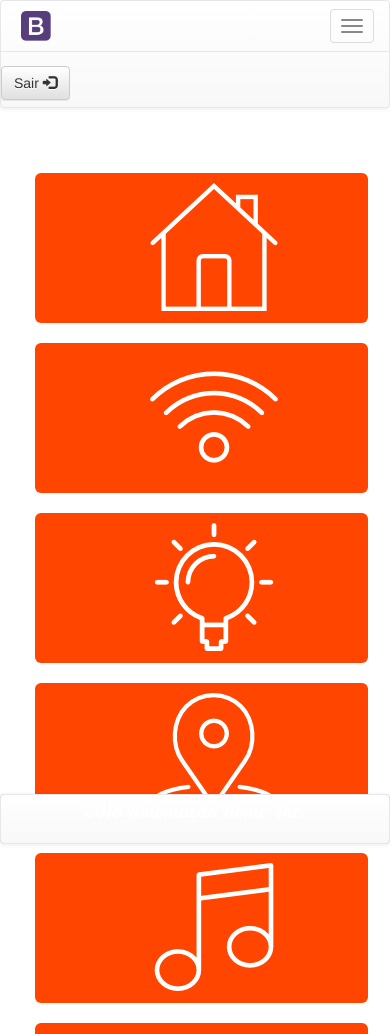
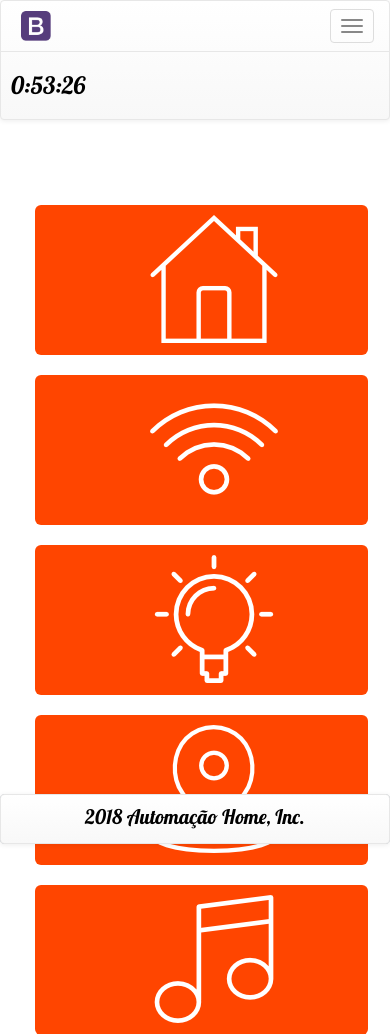
Before and after one commit to dudubass15/Sistema-de-automacao-home, a PHP site: page / in a window 390 px wide, after a click on "Toggle navigation". Shown: the top 1034 px of the page. Run offline with PHP 8.4, Linux system fonts and the light colour scheme; some libraries are stand-ins or nearby versions.

Commit message:
correção da responsividade do rodape, insercao de horario br

```diff
--- a/css/menu.css
+++ b/css/menu.css
@@ -1,7 +1,23 @@
+#navbar {
+	background: none;
+}
 #navbar ul {
+
 }
 #navbar ul li button {
 	margin-top: 6px;
 	/*background-color: #563D7C;
 	color: white;*/
 }
+
+#navbar #menu-hr{
+	margin-top: 8px;
+	font-size: 24px;
+	font-family: 'Lobster', cursive;
+	color: black;
+}
+
+@media screen and (max-width: 820px) {
+	#navbar #menu-hr{
+		margin-left: 10px;
+}
--- a/css/style.css
+++ b/css/style.css
@@ -61,6 +61,7 @@ body{
 	text-align: center;
 	font-family: 'Lobster', cursive;
 	font-size: 20px;
+	display: block;
 }
 
 /* Deixando Responsivo tela */
@@ -115,7 +116,8 @@ body{
 	   	margin-top: 2px;
    }
    #footer-rodape .container p{
-	   	color: #FFFFFF;
+	   	margin-top: 6px;
+	   	color: black;
 	   	text-align: center;
    }
 }
@@ -169,7 +171,8 @@ body{
 	   	margin-top: 2px;
    }
    #footer-rodape .container p{
-	   	color: #FFFFFF;
+	   	margin-top: 6px;
+	   	color: black;
 	   	text-align: center;
    }
 }
@@ -224,7 +227,8 @@ body{
 	   	margin-top: 2px;
    }
    #footer-rodape .container p{
-	   	color: #FFFFFF;
+	   	margin-top: 6px;
+	   	color: black;
 	   	text-align: center;
    }
 }
@@ -279,7 +283,8 @@ body{
 	   	margin-top: 2px;
    }
    #footer-rodape .container p{
-	   	color: #FFFFFF;
+	   	margin-top: 6px;
+	   	color: black;
 	   	text-align: center;
    }
 }
@@ -335,7 +340,8 @@ body{
 	   	margin-top: 2px;
    }
    #footer-rodape .container p{
-	   	color: #FFFFFF;
+	   	margin-top: 6px;
+	   	color: black;
 	   	text-align: center;
    }
 }
@@ -391,7 +397,8 @@ body{
 	   	margin-top: 2px;
    }
    #footer-rodape .container p{
-	   	color: #FFFFFF;
+	   	margin-top: 6px;
+	   	color: black;
 	   	text-align: center;
    }
 }
@@ -447,7 +454,8 @@ body{
 	   	margin-top: 2px;
    }
    #footer-rodape .container p{
-	   	color: #FFFFFF;
+   		margin-top: 6px;
+	   	color: black;
 	   	text-align: center;
    }
 }
--- a/index.php
+++ b/index.php
@@ -1,3 +1,9 @@
+<?php
+
+include 'models/horario.php';
+
+?>
+
 <!DOCTYPE html>
 <html>
 <head>
@@ -44,14 +50,15 @@
 	    <div id="navbar" class="navbar-collapse collapse">
 	    	<ul class="nav navbar-nav navbar-right">
             	<li>
-            		<button type="button" class="btn btn-default">Sair
-            		<span class="glyphicon glyphicon-log-in"></span></button>
+            		<!-- <button type="button" class="btn btn-default">Sair
+            		<span class="glyphicon glyphicon-log-in"></span></button> -->
+            		<p id="menu-hr"></p>
         		</li>
         	</ul>
 	   	</div>
 
 	  </div>
-	</nav>
+	</nav><br>
 
 	<div class="container">
 
@@ -217,6 +224,8 @@
     <!-- IE10 viewport hack for Surface/desktop Windows 8 bug -->
     <script src="js/ie10-viewport-bug-workaround.js"></script>
 
+    <script src="js/horario.js"></script>
+
     <script src="http://code.jquery.com/jquery-1.9.1.min.js"></script>
 
     <script type="text/javascript">
--- /dev/null
+++ b/js/horario.js
@@ -0,0 +1,21 @@
+function checkTime(i) {
+    if (i < 10) {
+        i = "0" + i;
+    }
+    return i;
+}
+
+function startTime() {
+    var today = new Date();
+    var h = today.getHours();
+    var m = today.getMinutes();
+    var s = today.getSeconds();
+    // add a zero in front of numbers<10
+    m = checkTime(m);
+    s = checkTime(s);
+    document.getElementById('menu-hr').innerHTML = h + ":" + m + ":" + s;
+    t = setTimeout(function () {
+        startTime()
+    }, 500);
+}
+startTime();
--- /dev/null
+++ b/models/horario.php
@@ -0,0 +1,5 @@
+<?php
+
+$horas = date("H:i:s");
+
+?>
```
Also changed, not shown: icon/poweroff.png (added).
